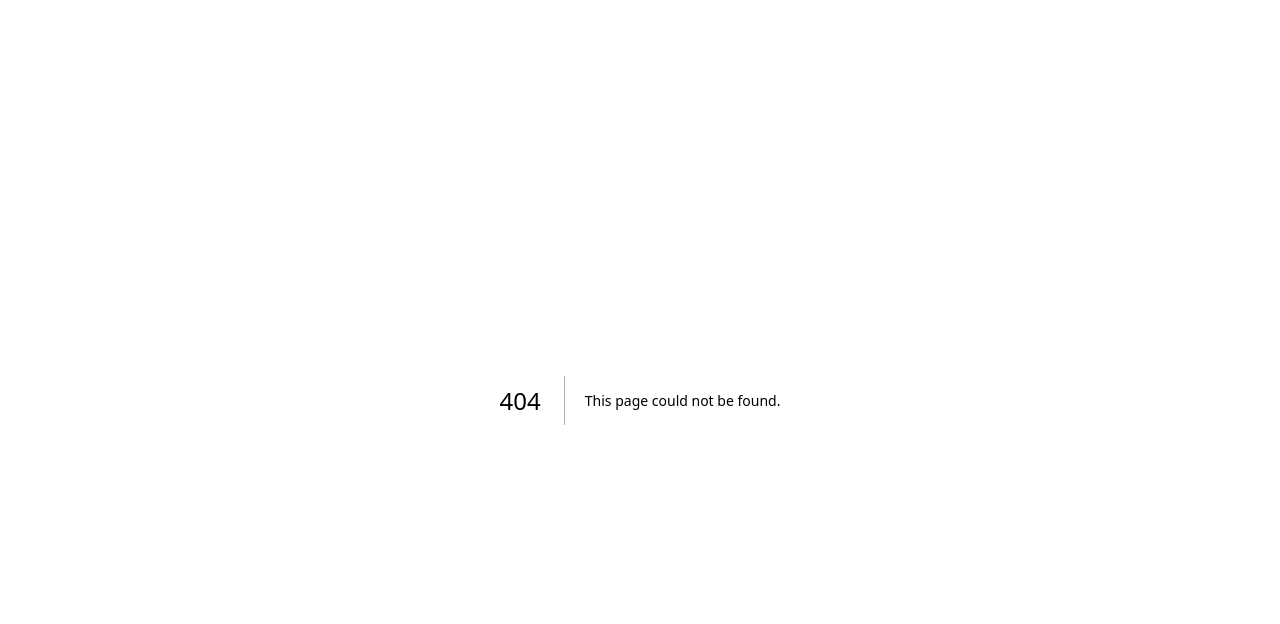
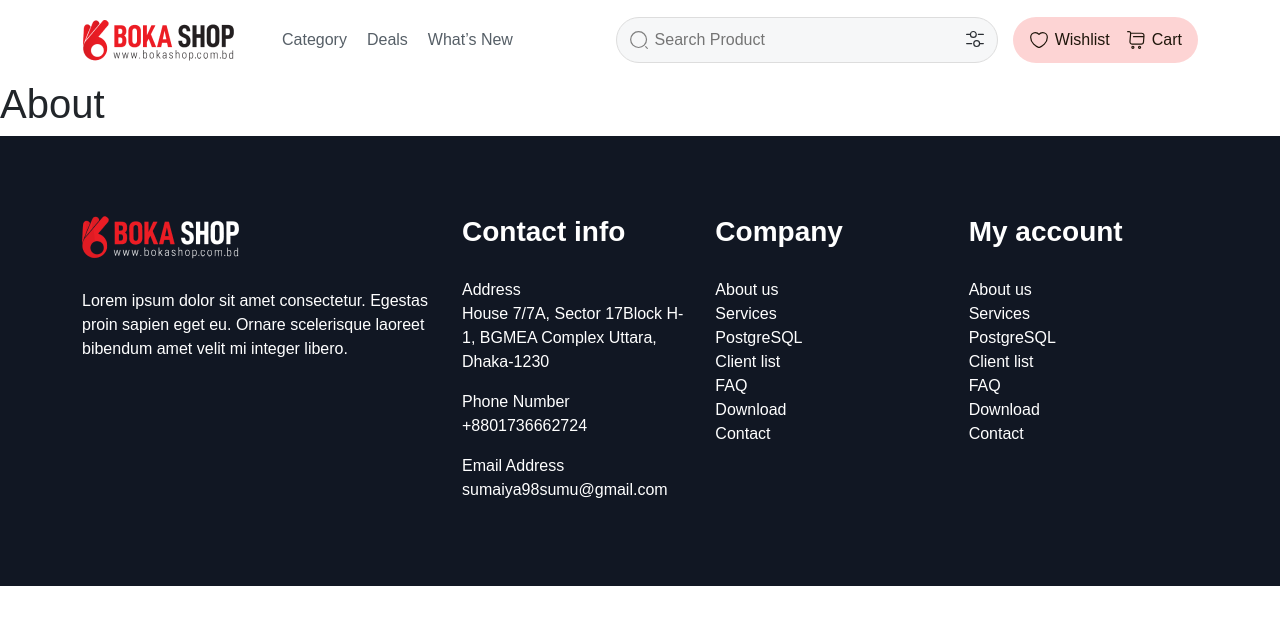
Before and after one commit to ssafoundation/bokashop-demo, a Next.js app: page /about in a window 1280 px wide. Before the commit this address had no page. Shown: the top 624 px of the page. Built offline with nearby package versions, Linux system fonts and the light colour scheme; a web font is replaced by a local one.

Commit message:
route add

```diff
--- a/src/components/common/header/MainHeder.js
+++ b/src/components/common/header/MainHeder.js
@@ -33,7 +33,7 @@ const MainHeder = () => {
             <div className="navbar-menu-list">
               <ul>
                 <li>
-                  <Link href="/">Category</Link>
+                  <Link href="/about">Category</Link>
                 </li>
                 <li>
                   <Link href="/">Deals</Link>
--- /dev/null
+++ b/src/pages/about.js
@@ -0,0 +1,14 @@
+import Layout from "@/components/Layouts/Layout";
+
+const AboutPage = () => {
+  return (
+    <div>
+      <h1>About</h1>
+    </div>
+  );
+};
+
+export default AboutPage;
+AboutPage.getLayout = function getLayout(page) {
+  return <Layout>{page}</Layout>;
+};
```
